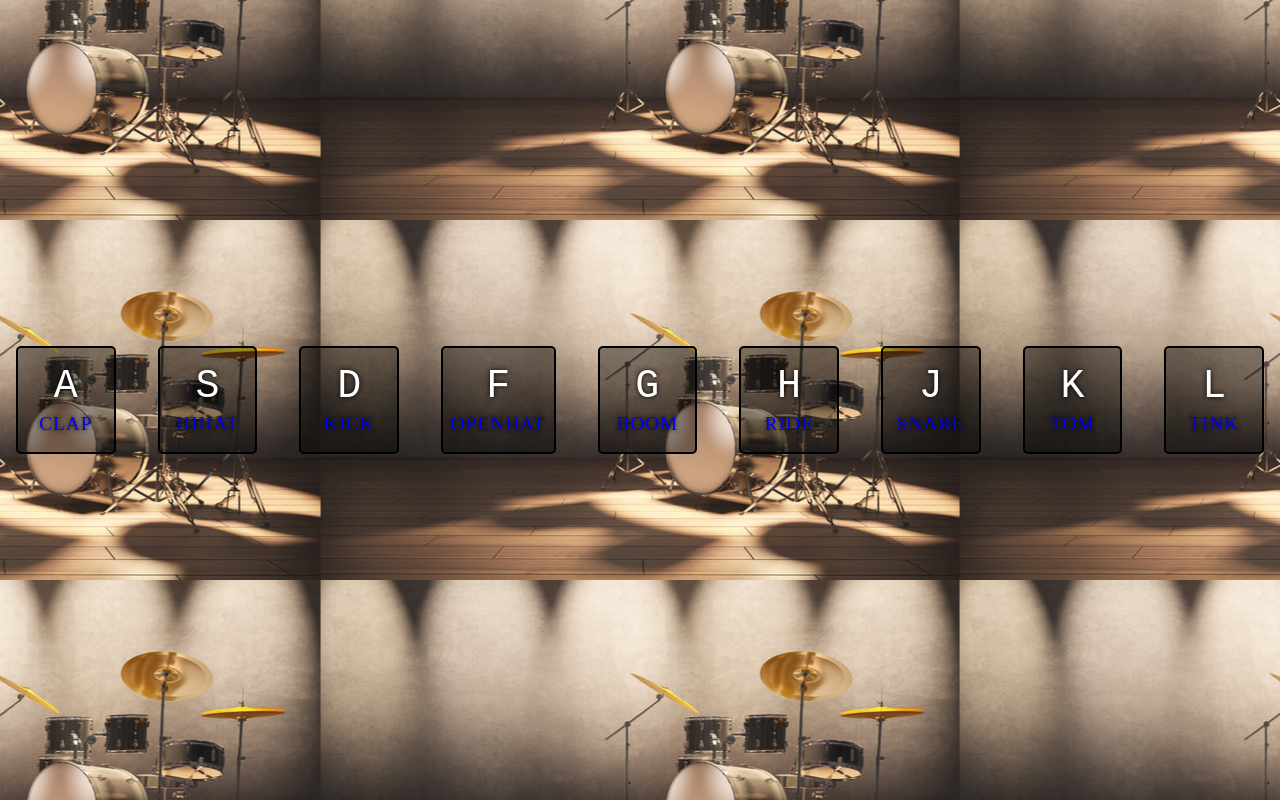
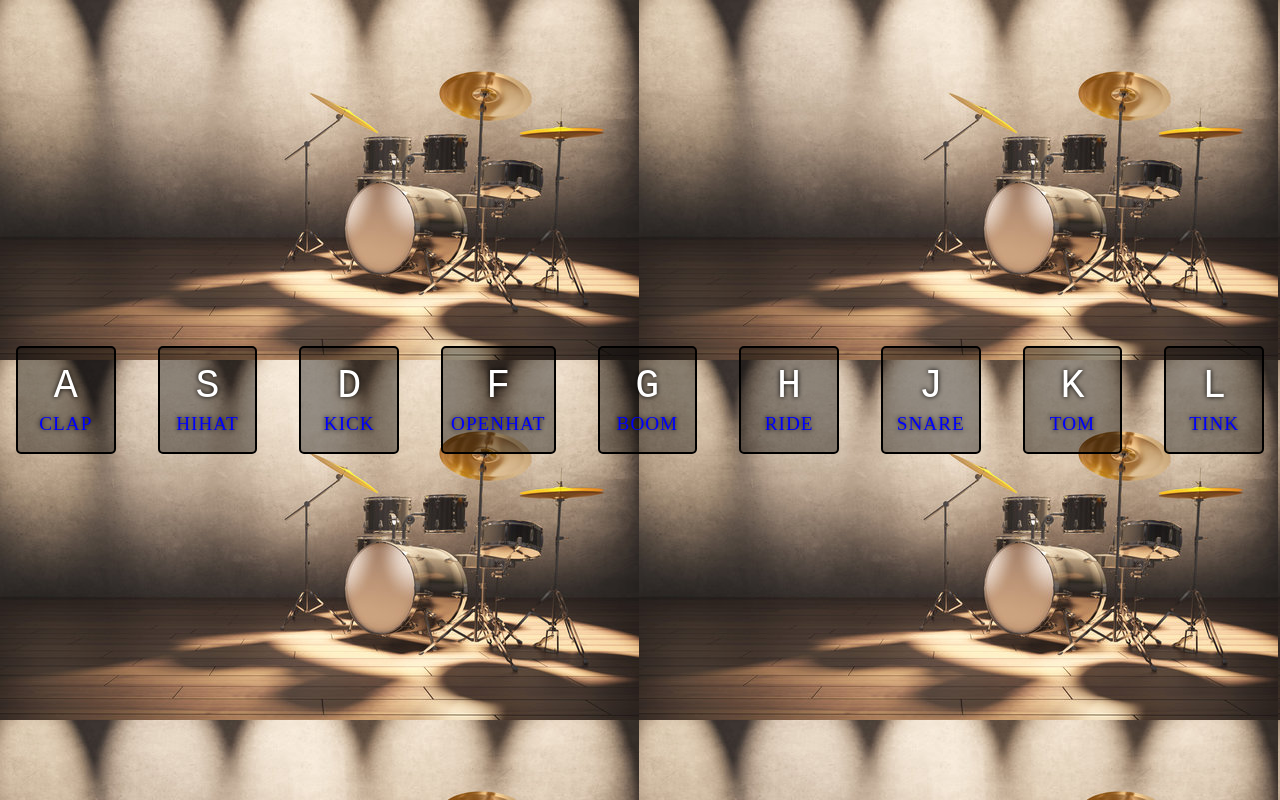
Before and after one commit to ezequieltronceda/drumkit, a plain HTML site: page index.html in a window 1280 px wide. Drawn offline with Linux system fonts and the light colour scheme.

Commit message:
Update style.css

```diff
--- a/style.css
+++ b/style.css
@@ -5,7 +5,7 @@
 
 body {
   background-image: url(../images/background.jpg);
-  background: center url("../images/background.jpg");
+
 }
 
 .keys {
```
